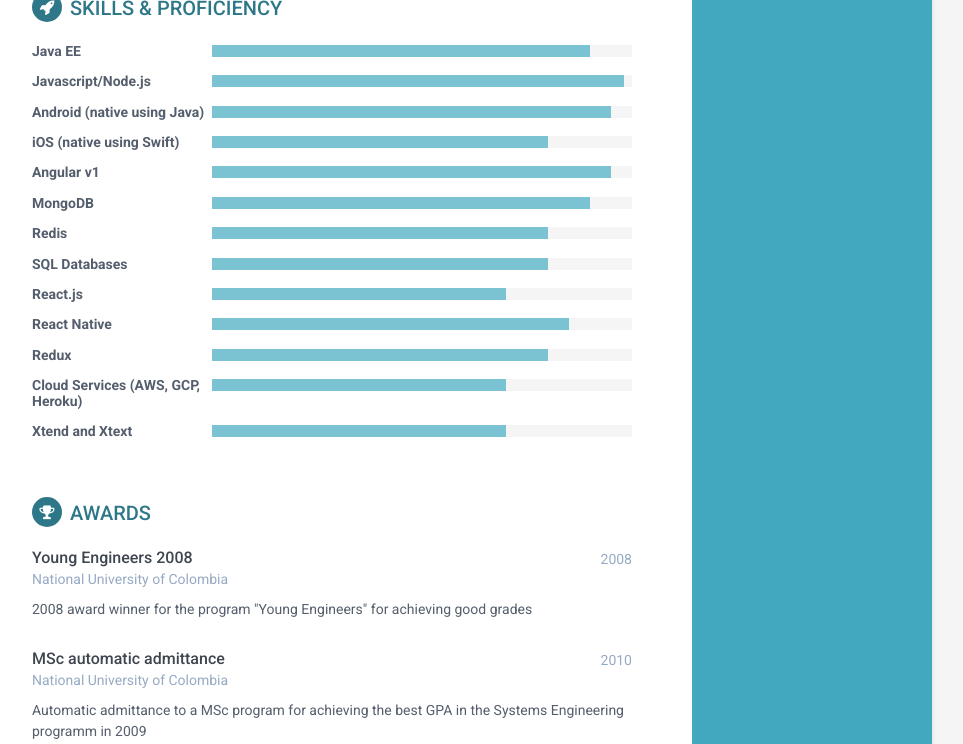
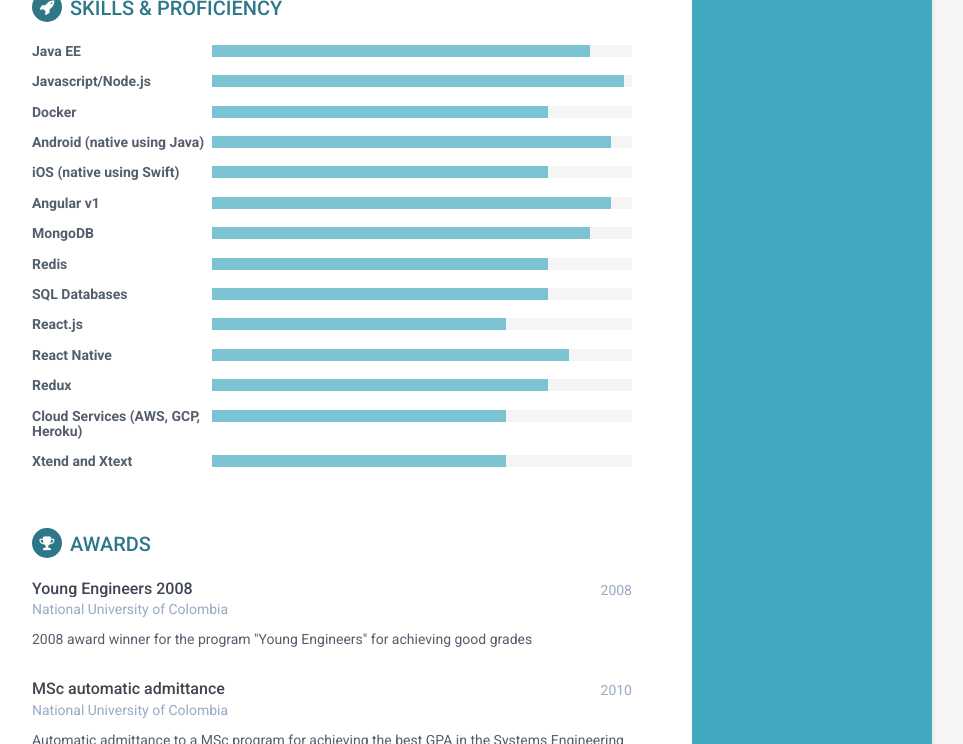
Before and after one commit to jacruzca/jacruzca.github.io, a Jekyll site: the page built from index.html, in a window 1280 px wide and 900 px high, scrolled down 1186 px, cut to the strip 156-900 px from the top of the window. Shown: the whole strip, without its empty margins (188-1151 px from the left). Built offline with Jekyll 4.4.1, drawn with Linux system fonts in a browser that asks for light colours.

Commit message:
added docker skill

```diff
--- a/_includes/skills.html
+++ b/_includes/skills.html
@@ -13,6 +13,14 @@
                         <h3 class="level-title">Javascript/Node.js</h3>
                         <div class="level-bar">
                             <div class="level-bar-inner" data-level="98%">
+                            </div>
+                        </div><!--//level-bar-->
+                    </div><!--//item-->
+
+                    <div class="item">
+                        <h3 class="level-title">Docker</h3>
+                        <div class="level-bar">
+                            <div class="level-bar-inner" data-level="80%">
                             </div>
                         </div><!--//level-bar-->
                     </div><!--//item-->
```
